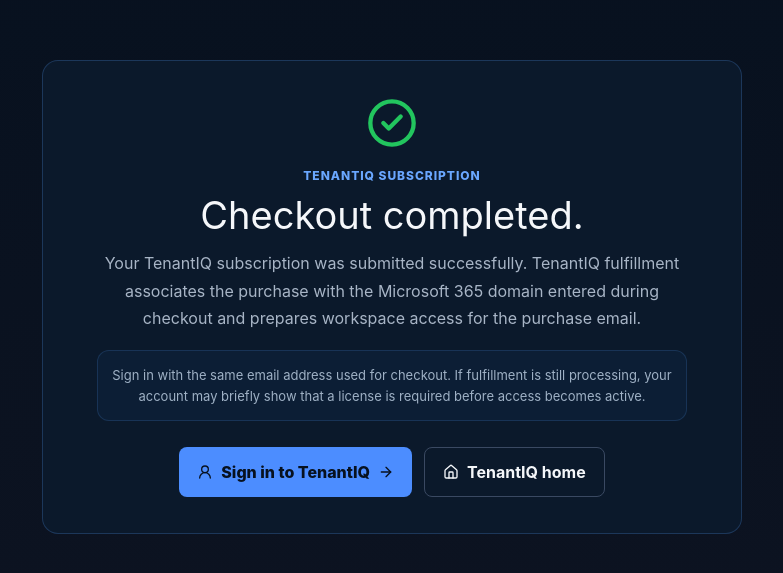
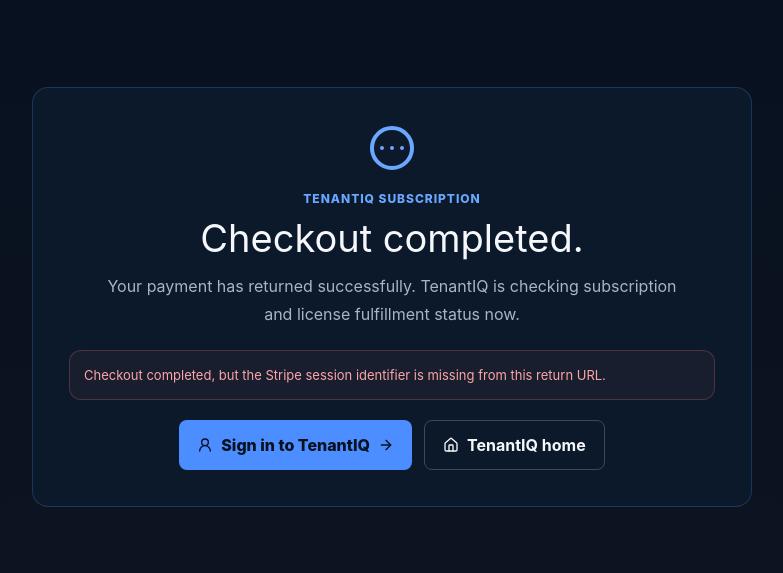
Before and after one commit to mbarsenas/TenantIQ-Web, a Next.js app: page /pricing/success in a window 1280 px wide. Shown: the part 103-676 px from the top of the page, without its empty margins (248-1031 px from the left). Built offline with nearby package versions, Linux system fonts and the light colour scheme.

Commit message:
Wire checkout success to live fulfillment status

```diff
--- a/app/pricing/success/page.tsx
+++ b/app/pricing/success/page.tsx
@@ -1,21 +1,7 @@
-import { CheckCircle2, ArrowRight, Home, UserRound } from 'lucide-react';
+import CheckoutSuccessClient from './CheckoutSuccessClient';
 
 export const metadata = { title: 'TenantIQ Checkout Complete' };
 
 export default function CheckoutSuccessPage() {
-  return (
-    <main style={{ minHeight: '100vh', background: 'linear-gradient(180deg,#07111f 0%,#0d1321 100%)', color: '#f5f7fa', fontFamily: 'Inter, Arial, sans-serif', display: 'grid', placeItems: 'center', padding: '32px' }}>
-      <section style={{ width: 'min(700px,100%)', background: '#0b192b', border: '1px solid rgba(86,160,255,.22)', borderRadius: 16, padding: 36, textAlign: 'center' }}>
-        <CheckCircle2 size={52} color="#22c55e" style={{ margin: '0 auto 18px' }} />
-        <div style={{ color: '#6aa7ff', fontSize: 12, letterSpacing: '.08em', textTransform: 'uppercase', marginBottom: 10, fontWeight: 800 }}>TenantIQ subscription</div>
-        <h1 style={{ margin: '0 0 14px', fontSize: 38, lineHeight: 1.1 }}>Checkout completed.</h1>
-        <p style={{ margin: '0 auto 18px', color: '#a8b5c6', fontSize: 16, lineHeight: 1.7, maxWidth: 590 }}>Your TenantIQ subscription was submitted successfully. TenantIQ fulfillment associates the purchase with the Microsoft 365 domain entered during checkout and prepares workspace access for the purchase email.</p>
-        <div style={{ margin: '0 auto 26px', maxWidth: 590, border: '1px solid rgba(86,160,255,.16)', borderRadius: 12, padding: 14, background: 'rgba(47,135,255,.05)', color: '#9fb1c5', fontSize: 13, lineHeight: 1.6 }}>Sign in with the same email address used for checkout. If fulfillment is still processing, your account may briefly show that a license is required before access becomes active.</div>
-        <div style={{ display: 'flex', gap: 12, justifyContent: 'center', flexWrap: 'wrap' }}>
-          <a href="/signin" style={{ display: 'inline-flex', alignItems: 'center', gap: 8, padding: '12px 18px', borderRadius: 8, background: '#4c8dff', color: '#07111f', textDecoration: 'none', fontWeight: 800 }}><UserRound size={16}/> Sign in to TenantIQ <ArrowRight size={16}/></a>
-          <a href="/" style={{ display: 'inline-flex', alignItems: 'center', gap: 8, padding: '12px 18px', borderRadius: 8, border: '1px solid #3a4962', color: '#f5f7fa', textDecoration: 'none', fontWeight: 700 }}><Home size={16}/> TenantIQ home</a>
-        </div>
-      </section>
-    </main>
-  );
+  return <CheckoutSuccessClient />;
 }
```
